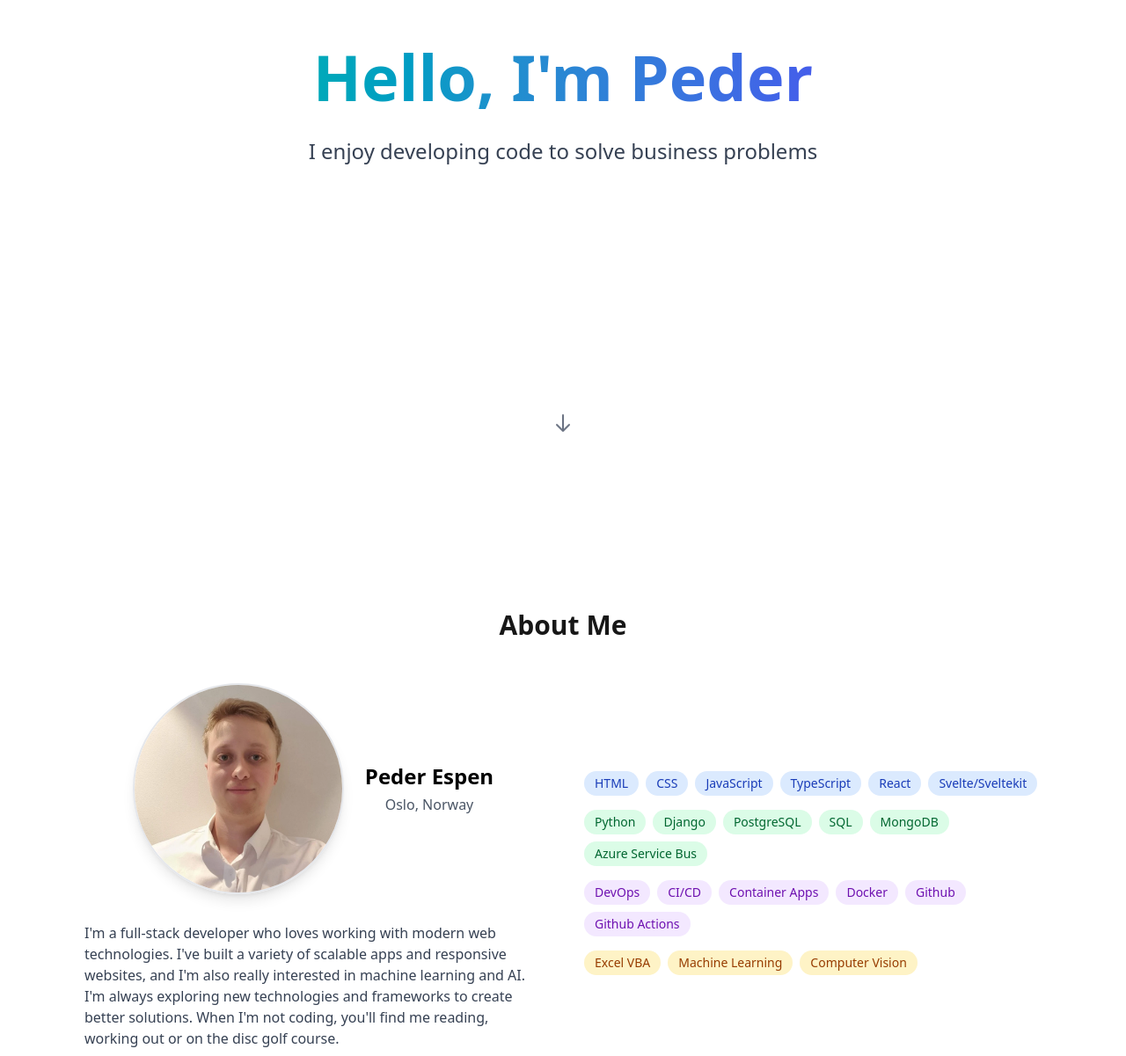
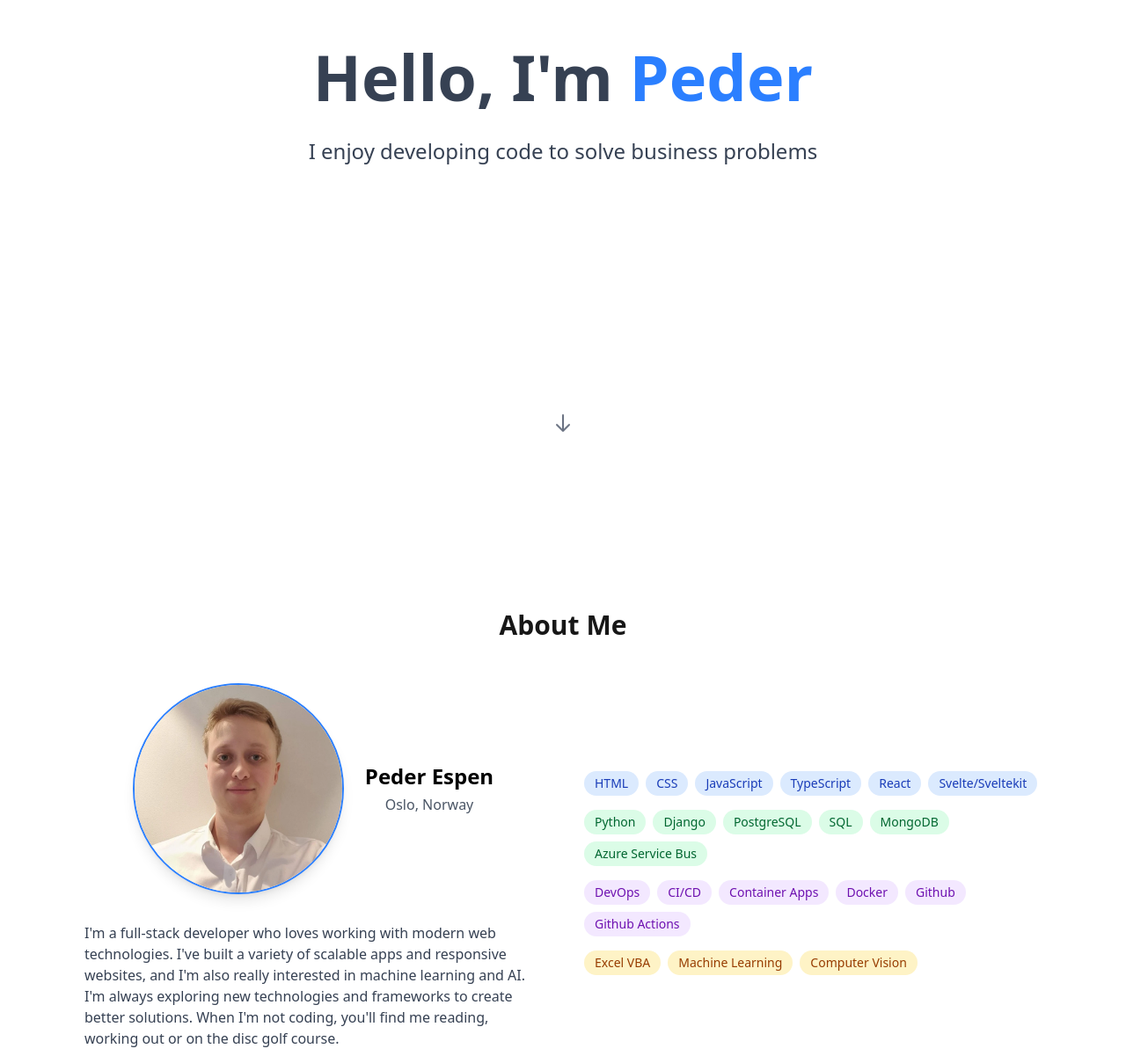
Before and after one commit to pederespen/portfolio, a Next.js app: page / in a window 1280 px wide. Shown: the part 269-1470 px from the top of the page at 88% size. Built offline with nearby package versions, Linux system fonts and the light colour scheme.

Commit message:
changed some text colors and translations

```diff
--- a/public/locales/en/translation.json
+++ b/public/locales/en/translation.json
@@ -7,6 +7,7 @@
   },
   "hero": {
     "title": "Hello, I'm Peder",
+    "titlePrefix": "Hello, I'm ",
     "subtitle": "I enjoy developing code to solve business problems"
   },
   "about": {
--- a/public/locales/no/translation.json
+++ b/public/locales/no/translation.json
@@ -7,6 +7,7 @@
   },
   "hero": {
     "title": "Hei, jeg er Peder",
+    "titlePrefix": "Hei, jeg er ",
     "subtitle": "Jeg liker å utvikle og bruke kode for å løse forretningsutfordringer"
   },
   "about": {
--- a/src/components/about.tsx
+++ b/src/components/about.tsx
@@ -21,7 +21,7 @@ export const About = () => {
                 alt="Profile photo"
                 width={240}
                 height={240}
-                className="rounded-full object-cover border-2 border-gray-200 shadow-lg mr-6 mb-4"
+                className="rounded-full object-cover border-2 border-blue-500 shadow-lg mr-6 mb-4"
               />
               <div className="flex flex-col text-center justify-center">
                 <h3 className="text-2xl font-bold mb-1 text-black dark:text-gray-300">
--- a/src/components/contact.tsx
+++ b/src/components/contact.tsx
@@ -47,7 +47,7 @@ export const Contact = () => {
             <div className="text-left">
               <button
                 type="submit"
-                className="inline-block px-6 py-3 bg-gray-700 dark:bg-gray-500 text-white font-bold rounded-md hover:bg-gray-800 dark:hover:bg-gray-600 transition-colors mt-4 w-auto cursor-pointer"
+                className="inline-block px-6 py-3 bg-blue-500 text-white font-bold rounded-md hover:bg-gray-800 dark:hover:bg-gray-600 transition-colors mt-4 w-auto cursor-pointer"
               >
                 {t("contact.send")}
               </button>
--- a/src/components/hero.tsx
+++ b/src/components/hero.tsx
@@ -1,6 +1,7 @@
 "use client";
 
 import { useTranslation } from "react-i18next";
+import React from "react";
 
 export const Hero = () => {
   const { t } = useTranslation();
@@ -11,13 +12,11 @@ export const Hero = () => {
     >
       {/* Content */}
       <div className="z-10 text-center max-w-4xl mx-auto w-[85%]">
-        <h1
-          className="text-4xl sm:text-5xl md:text-6xl lg:text-7xl font-bold mb-6 leading-tight
-          bg-clip-text text-transparent
-          bg-gradient-to-r from-teal-500 to-indigo-600
-          dark:bg-gradient-to-r dark:from-gray-100 dark:to-gray-400"
-        >
-          {t("hero.title")}
+        <h1 className="text-4xl sm:text-5xl md:text-6xl lg:text-7xl text-gray-700 dark:text-gray-300 font-bold mb-6 leading-tight">
+          {t("hero.titlePrefix")}
+          <span className="bg-clip-text text-transparent bg-blue-500">
+            Peder
+          </span>
         </h1>
         <p className="text-2xl text-gray-700 dark:text-gray-300 mb-8">
           {t("hero.subtitle")}
```
